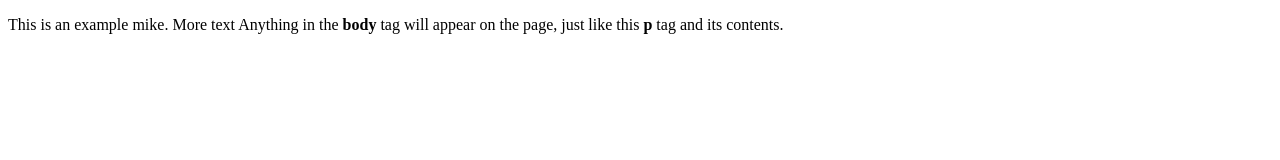
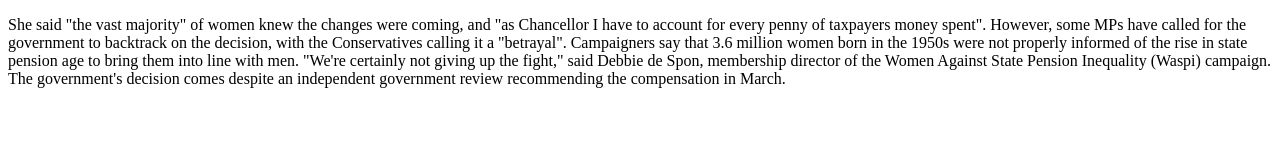
Before and after one commit to cr8iveeth/Invest, a plain HTML site: page index.html in a window 1280 px wide. Drawn offline with Linux system fonts and the light colour scheme.

Commit message:
Add or update static HTML page

```diff
--- a/index.html
+++ b/index.html
@@ -4,15 +4,15 @@
     <title>This is the title of the webpage!</title>
   </head>
   <body>
-    <p>This is an example mike.
+    <p>She said "the vast majority" of women knew the changes were coming, and "as Chancellor I have to account for every penny of taxpayers money spent".
 
-      More text
+      However, some MPs have called for the government to backtrack on the decision, with the Conservatives calling it a "betrayal".
 
+      Campaigners say that 3.6 million women born in the 1950s were not properly informed of the rise in state pension age to bring them into line with men.
 
-      Anything in the <strong>body</strong> tag will
-      appear on the page, just like this <strong>p</strong>
+      "We're certainly not giving up the fight," said Debbie de Spon, membership director of the Women Against State Pension Inequality (Waspi) campaign.
 
-
-      tag and its contents.</p>
+      The government's decision comes despite an independent government review recommending the compensation in March.
+    </p>
   </body>
 </html>
```
